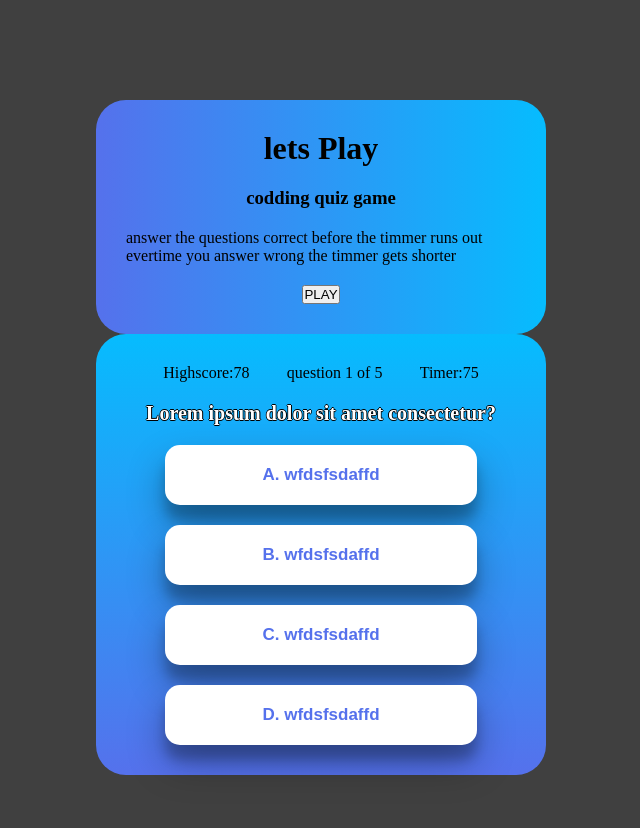
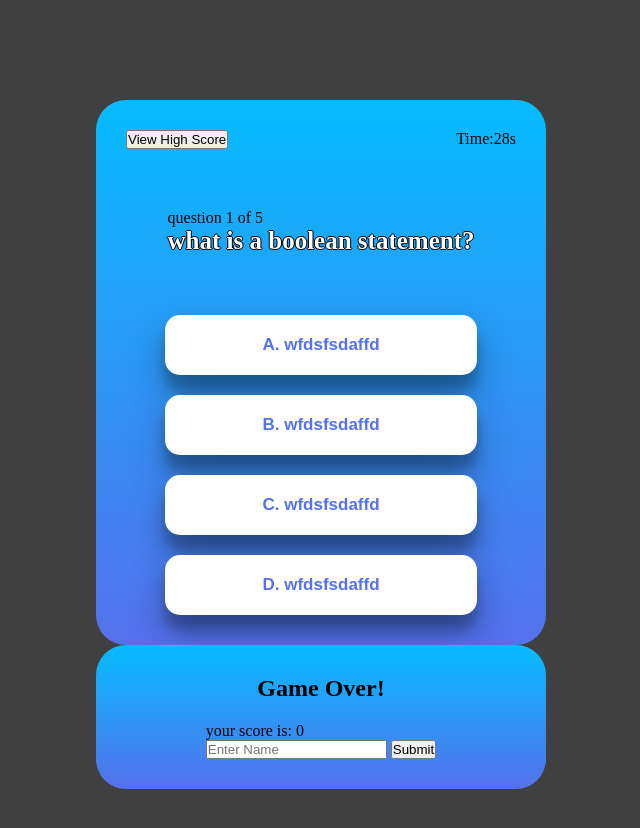
Before and after one commit to roger2727/quiz-game, a plain HTML site: page index.html in a window 1280 px wide. Both pictures are taken after a click on the button "PLAY". Shown: the whole page, without its empty margins (319-959 px from the left). Drawn offline with Linux system fonts and the light colour scheme.

Commit message:
change
working out function of windows

```diff
--- a/assets/script.js
+++ b/assets/script.js
@@ -0,0 +1,38 @@
+// timer and hiscore
+var time = document.querySelector(".timer-countdown");
+var score = document.querySelector(".highscore");
+var secondsLeft = 30;
+
+// button to start game
+const start = document.querySelector(".play-btn");
+
+// remove start screen
+const codersIntro = document.querySelector(".start-section");
+
+// start game screen
+const gameScreen = document.querySelector(".game-section");
+function startQuiz() {
+  codersIntro.style.display = "none";
+  gameScreen.style.display = "flex";
+
+  setTime();
+}
+// end game highscore screen
+const finalScreen = document.querySelector(".endgame-container");
+// start evnt listner
+start.addEventListener("click", startQuiz);
+
+// timer function
+
+function setTime() {
+  let timerInterval = setInterval(function () {
+    secondsLeft--;
+    time.textContent = `Time:${secondsLeft}s`;
+
+    if (secondsLeft === 0) {
+      clearInterval(timerInterval);
+      finalScreen.style.display = "flex";
+      gameScreen.style.display = "none";
+    }
+  }, 1000);
+}
--- a/assets/style.css
+++ b/assets/style.css
@@ -34,6 +34,7 @@ body {
   flex-direction: column;
   justify-content: center;
   align-items: center;
+  /* display: none; */
 }
 .game-start {
   display: flex;
@@ -47,9 +48,16 @@ body {
   width: 450px;
   gap: 20px;
 }
+.question-section {
+  display: flex;
+  flex-direction: column;
+  justify-content: flex-start;
+
+  padding: 40px;
+}
 .question {
   color: white;
-  font-size: 20px;
+  font-size: 25px;
   text-shadow: 0.04em 0 black, 0 0.04em black, -0.04em 0 black, 0 -0.04em black;
 }
 #answer-button {
@@ -73,6 +81,27 @@ body {
 .game-header {
   display: flex;
   flex-direction: row;
-  justify-content: space-evenly;
+  justify-content: space-between;
   width: 100%;
 }
+/* endgame screen */
+.endgame-container {
+  display: flex;
+  justify-content: center;
+  align-items: center;
+  /* display: none; */
+}
+.endgame-results {
+  display: flex;
+  flex-direction: column;
+  justify-content: center;
+  align-items: center;
+  background-image: linear-gradient(to top, #5571ec, #06bcfe);
+  padding: 30px;
+  border-radius: 30px;
+  width: 450px;
+  gap: 20px;
+}
+.submit-score-btn {
+  display: inline-table;
+}
--- a/index.html
+++ b/index.html
@@ -8,6 +8,7 @@
     <link rel="stylesheet" href="./assets/style.css" />
   </head>
   <body>
+    <!-- starting page -->
     <div class="container">
       <div class="start-section">
         <div class="game-container">
@@ -22,19 +23,32 @@
         </div>
       </div>
     </div>
+    <!-- quiz game section -->
     <section class="game-section">
       <div class="game-start">
         <header class="game-header">
-          <p>Highscore:78</p>
+          <button class="highscores">View High Score</button>
+
+          <p class="timer-countdown">Timer:75</p>
+        </header>
+        <div class="question-section">
           <p>question 1 of 5</p>
-          <p>Timer:75</p>
-        </header>
-        <h3 class="question">Lorem ipsum dolor sit amet consectetur?</h3>
+          <h3 class="question">what is a boolean statement?</h3>
+        </div>
         <button id="answer-button" class="answer-a">A. wfdsfsdaffd</button>
         <button id="answer-button" class="answer-a">B. wfdsfsdaffd</button>
         <button id="answer-button" class="answer-a">C. wfdsfsdaffd</button>
         <button id="answer-button" class="answer-a">D. wfdsfsdaffd</button>
       </div>
     </section>
+    <div class="endgame-container">
+    <section class="endgame-results">
+      <h1>Game Over!</h1>
+      <p1>your score is: <span id="score">0</span><div></p1>
+      <input placeholder="Enter Name" id="name"
+                     class="span-1">
+                    <button id="submit-score" class="submit-score-btn">Submit</button></div>
+    </section></div>
+    <script src="./assets/script.js"></script>
   </body>
 </html>
```
